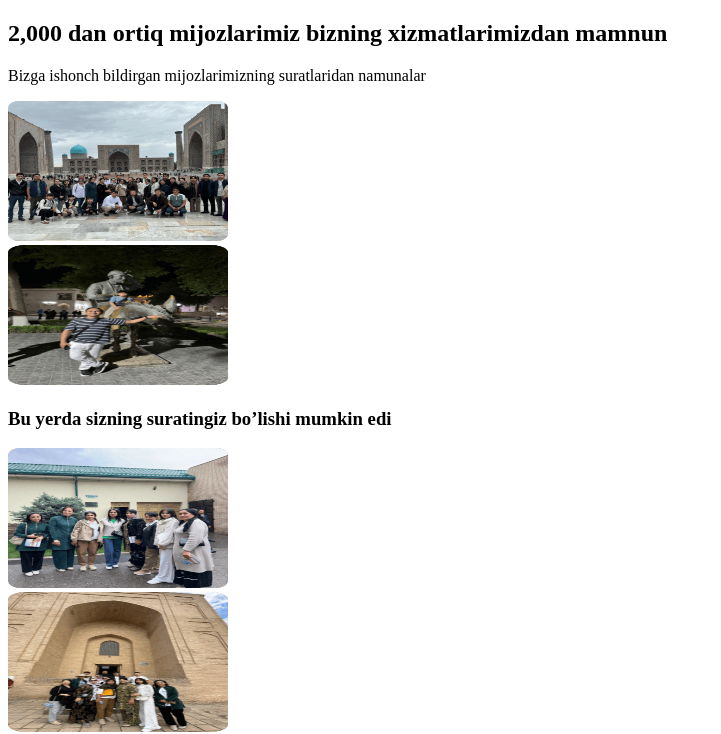
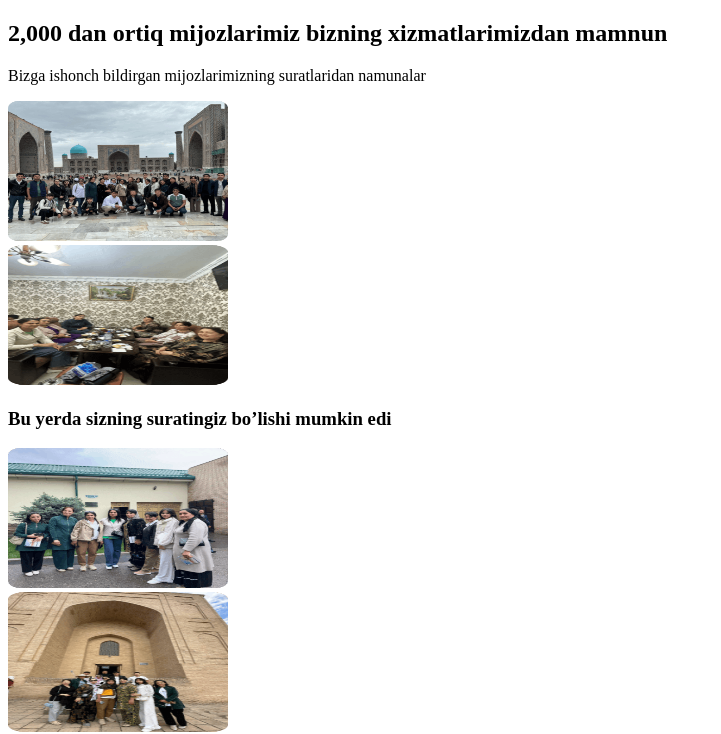
Before and after one commit to boburastonov/lux-travel, a Next.js app: page /home/collage in a window 1280 px wide. Shown: the top 734 px of the page, without its empty margins (0-721 px from the left). Built offline with nearby package versions, Linux system fonts and the light colour scheme.

Commit message:
update card image

```diff
--- a/src/pages/home/collage.tsx
+++ b/src/pages/home/collage.tsx
@@ -1,7 +1,6 @@
 import Image from "next/image";
 import React from "react";
 import Collage1 from "../../../public/collage-1.png";
-import Collage2 from "../../../public/collage-2.png";
 import Collage4 from "../../../public/collage-4.png";
 import Collage5 from "../../../public/collage-5.png";
 import Collage6 from "../../../public/collage-6.png";
@@ -33,7 +32,7 @@ const Collage = () => {
           </div>
           <div className="w-[220px] h-[140px] rounded-2 flex items-center justify-center shadow-[1px_1px_3px_3px_#a4a2a2]  rounded-lg">
             <Image
-              src={Collage2}
+              src={Collage4}
               width={220}
               height={140}
               alt="collage"
```
